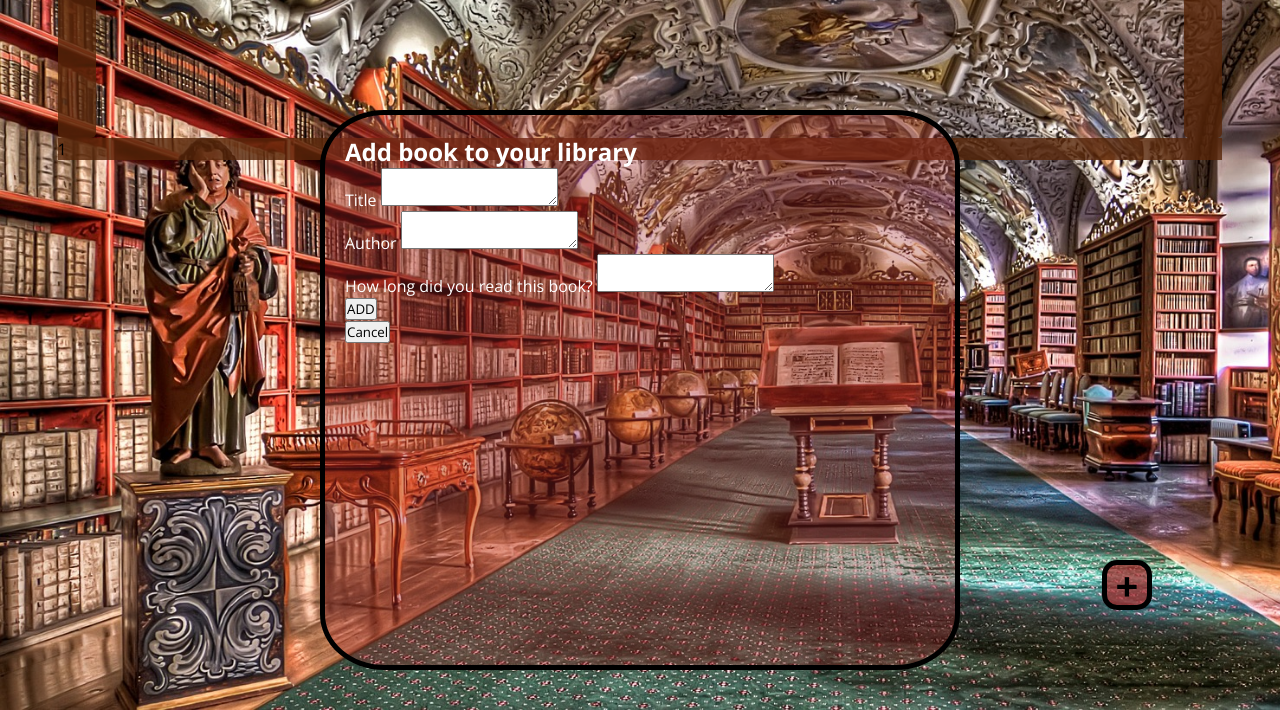
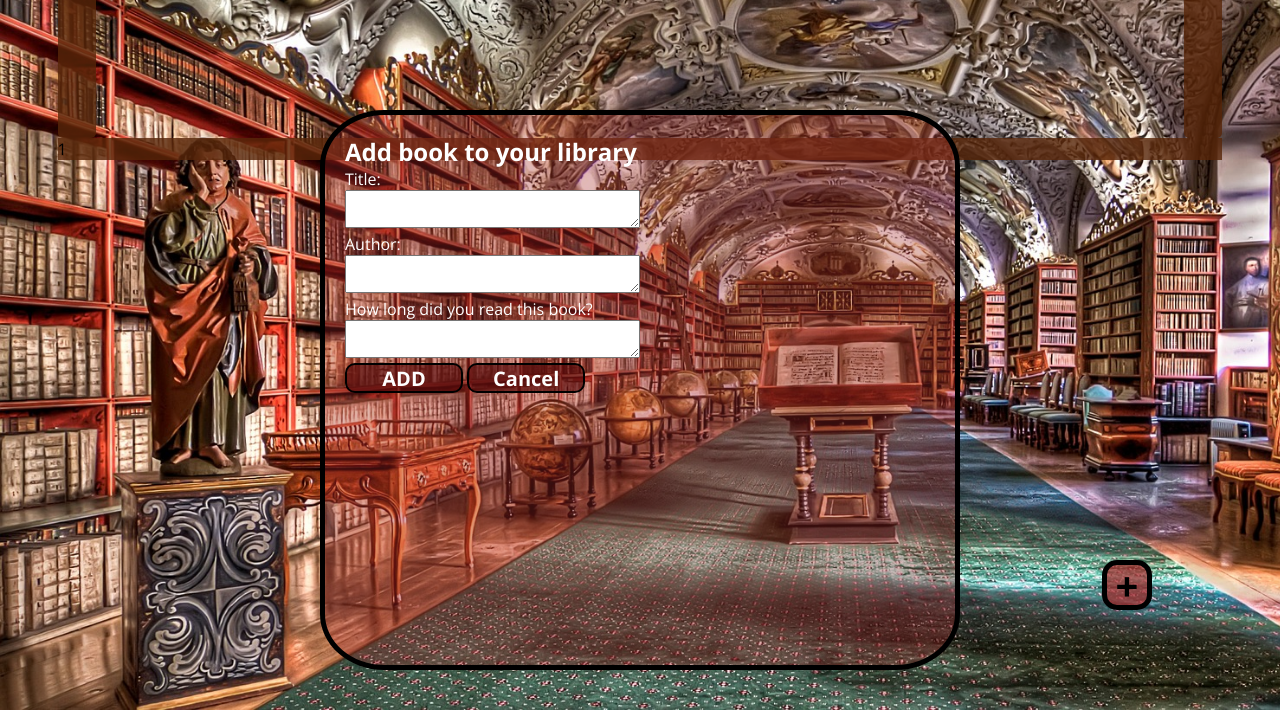
Before and after one commit to KLesiu/MyLibrary, a plain HTML site: page index.html in a window 1280 px wide. Shown: the part 90-800 px from the top of the page. Drawn offline with nearby package versions, Linux system fonts and the light colour scheme; a web font is replaced by a local one.

Commit message:
Add styles to container__form. Set basic layout of it. Fix bugs at app.js. Try to write a function that will open the book and show title,author and pages inside it.

```diff
--- a/app.js
+++ b/app.js
@@ -20,19 +20,17 @@ const readFormNo = document.querySelector("#r2");
 const openForm = document.querySelector(".open__form");
 const containerForm = document.querySelector(".container__form");
 const closeForm = document.querySelector(".close__form");
-const divHolder = document.querySelectorAll(".holder");
 
 let myLibrary = [];
 let myLibraryObj = [];
 
 function addBookToLibrary() {
   let holder;
-
+  holder = document.createElement("div");
+  holder.classList.add("holder");
+  booksContainer.appendChild(holder);
   for (i = 0; i < myLibrary.length; i++) {
-    holder = document.createElement("div");
-    holder.classList.add("holder");
-    booksContainer.appendChild(holder);
-    holder.innerHTML += `${myLibrary[i]}`;
+    holder.innerHTML = `${myLibrary[i]}`;
   }
 }
 
@@ -51,15 +49,19 @@ const checkForm = () => {
       pages: pagesForm.value,
     });
     addBookToLibrary();
+    // showBook();
   } else {
-    console.log("nara");
+    alert("You must complete all sections to add a book");
   }
 };
-const showBook = () => {
-  for (i = 0; i < divHolder.length; i++) {
-    this.divHolder;
-  }
-};
+// const showBook = () => {
+//   const divHolder = document.querySelectorAll(".holder");
+//   for (i = 0; i < divHolder.length; i++) {
+//     divHolder[i].addEventListener("click", () => {
+//       console.log(i);
+//     });
+//   }
+// };
 
 // AddEventListeners
 openForm.addEventListener("click", () => {
--- a/index.html
+++ b/index.html
@@ -39,7 +39,7 @@
         <h2>Add book to your library</h2>
 
         <p>
-          <label for="title">Title</label>
+          <label for="title">Title:</label><br />
           <textarea
             required
             type="text"
@@ -49,16 +49,16 @@
           ></textarea>
         </p>
         <p>
-          <label for="author">Author</label>
+          <label for="author">Author:</label><br />
           <textarea type="text" id="author" required></textarea>
         </p>
         <p>
-          <label for="pages">How long did you read this book?</label>
+          <label for="pages">How long did you read this book?</label><br />
           <textarea type="number" id="pages" required></textarea>
         </p>
-        <p>
-          <button class="accept__form">ADD</button>
-        </p>
+
+        <button class="accept__form">ADD</button>
+
         <button class="close__form">Cancel</button>
       </div>
       <button class="open__form">+</button>
--- a/style.css
+++ b/style.css
@@ -110,6 +110,28 @@ form {
   padding: 20px;
   color: white;
 }
+.container__form h2 {
+  width: 90%;
+}
+.container__form textarea {
+  width: 50%;
+}
+.container__form label {
+  width: 90%;
+}
+.accept__form,
+.close__form {
+  width: 20%;
+  height: 30px;
+  background-color: rgba(87, 9, 9, 0.671);
+  border-radius: 10px;
+  border: 2px solid black;
+  font-size: 20px;
+  font-weight: 700;
+  color: white;
+  cursor: pointer;
+}
+
 .open__form {
   width: 50px;
   height: 50px;
```
